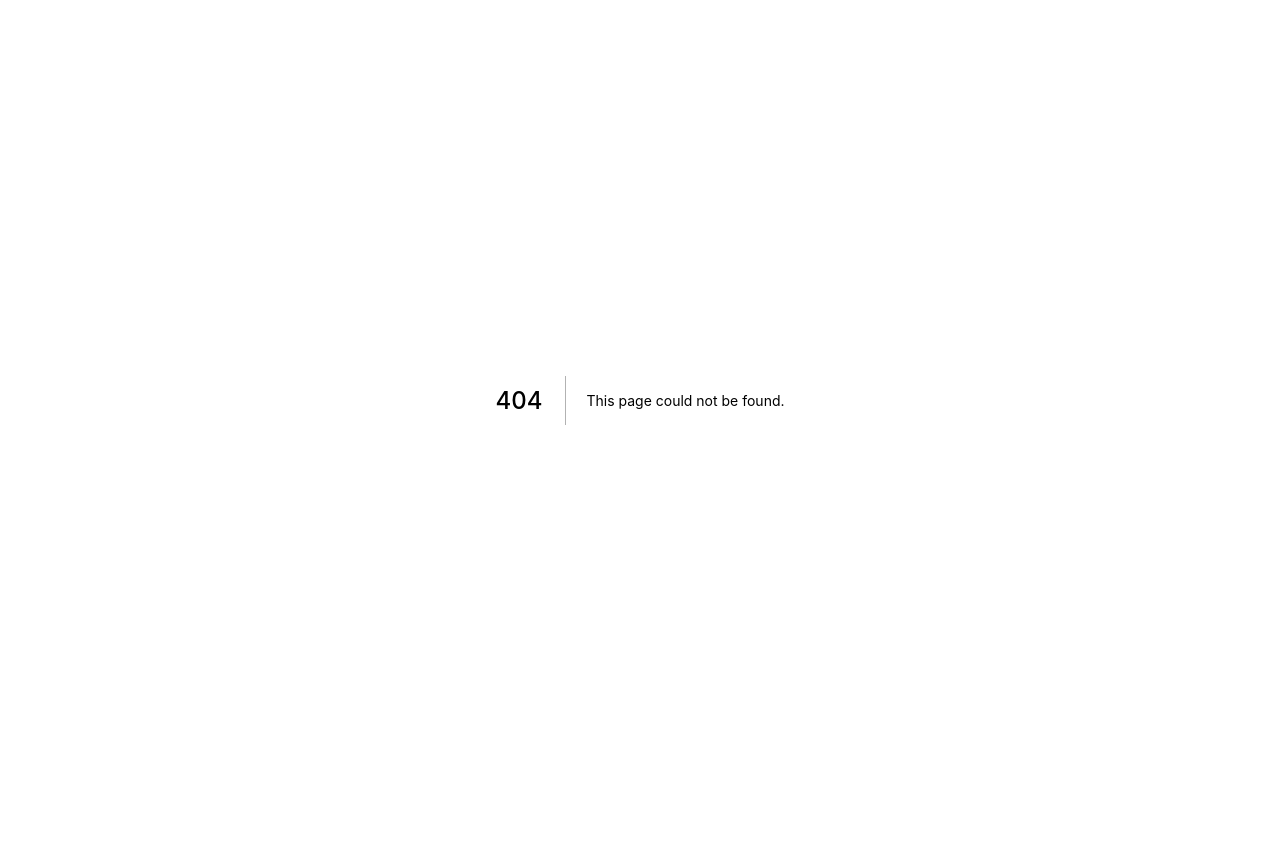
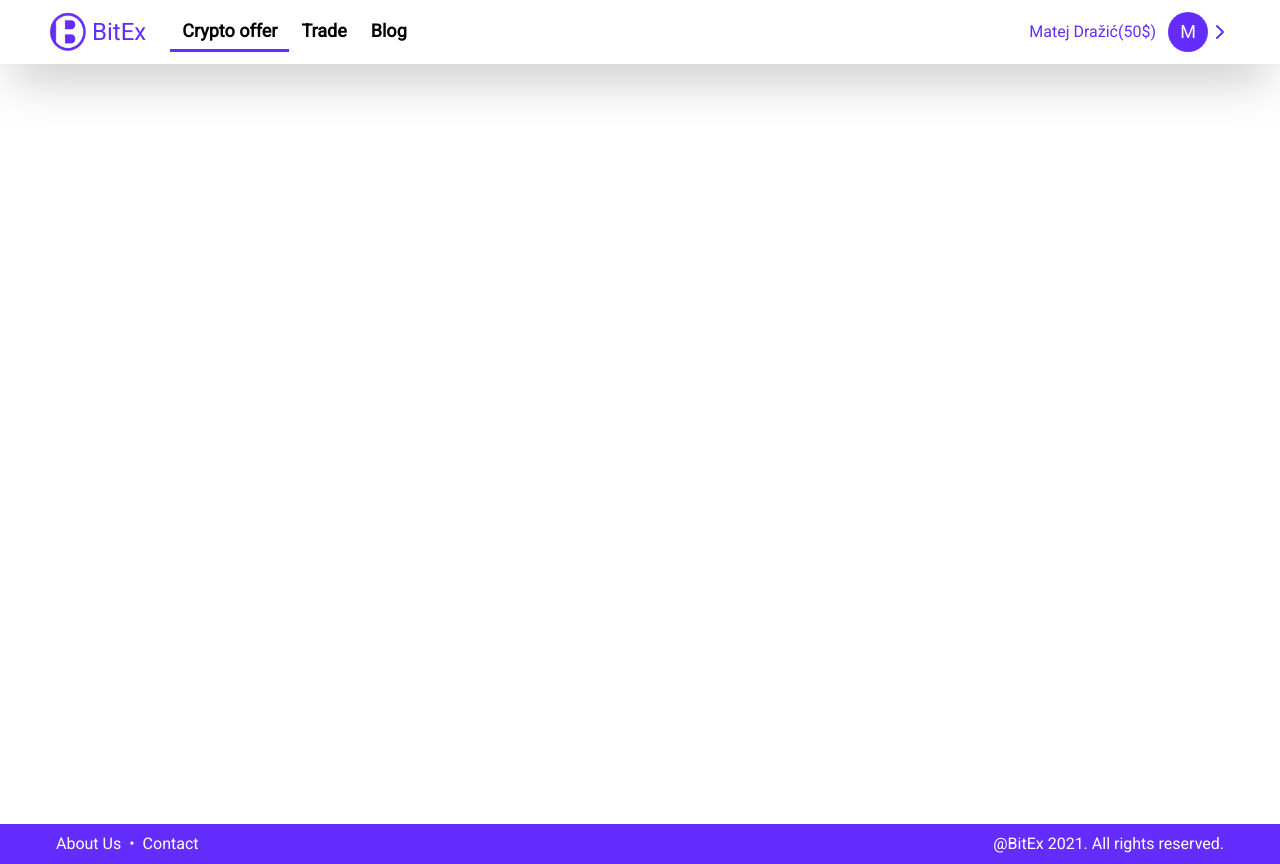
Before and after one commit to mislavivanda/BitEx, a Next.js app: page /account in a window 1280 px wide. Before the commit this address had no page. Before the commit the page ends 800 px from the top, so only its background shows below. Built offline with nearby package versions, Linux system fonts and the light colour scheme.

Commit message:
Added avatar and dropdown, created account page

```diff
--- a/components/navigation/index.js
+++ b/components/navigation/index.js
@@ -1,7 +1,8 @@
 import React, { useState } from "react";
 import { Button } from "../../components";
+import Dropdown from "../../modules/header/Dropdown";
 
-const Navigation = ({ isOpen }) => {
+const Navigation = ({ isOpen, isUserLoggedIn }) => {
   const [clickedNavItem, setClickedNavItem] = useState(0);
 
   return (
@@ -30,7 +31,8 @@ const Navigation = ({ isOpen }) => {
           !isOpen ? "translate-x-full" : "translate-x-0"
         } mb-2 sm:hidden flex flex-col items-center justify-center fixed top-0 right-0 w-screen h-screen transition-transform duration-500 ease-in-out bg-white z-10`}
       >
-        <div className="px-1 mb-2 flex items-center">
+        {!isUserLoggedIn ? (
+          <>
             <Button
               onClick={(e) => console.log("clicked2")}
               type="filled"
@@ -41,7 +43,21 @@ const Navigation = ({ isOpen }) => {
             <Button onClick={(e) => console.log("clicked1")} type="classic">
               Login
             </Button>
+          </>
+        ) : (
+          <div className="fixed mx-auto top-14 flex items-center">
+            <span className="my-2 py-1 px-3 text-primary-color">
+              {" "}
+              Matej Dražić(50$)
+            </span>
+            <div className="relative rounded-[50%] bg-primary-color h-[40px] w-[40px]">
+              <span className="absolute text-white text-lg top-[50%] left-[50%] -translate-x-[50%] -translate-y-[50%]">
+                M
+              </span>
             </div>
+            <Dropdown />
+          </div>
+        )}
         {["Crypto offer", "Trade", "Blog"].map((item, index) => (
           <div
             key={index}
--- a/modules/footer/index.js
+++ b/modules/footer/index.js
@@ -2,7 +2,7 @@ import React from "react";
 
 const Footer = () => {
   return (
-    <footer className="w-full absolute bottom-0 flex justify-center sm:justify-between items-center flex-wrap bg-primary-color min-h-50 py-0 px-12 text-base text-white">
+    <footer className="w-full absolute bottom-0 flex justify-center sm:justify-between items-center flex-wrap bg-primary-color py-0 px-12 text-base text-white">
       <div className="flex items-center">
         {["About Us", "Contact"].map((item, index) =>
           index < 1 ? (
--- /dev/null
+++ b/modules/header/Dropdown/index.js
@@ -0,0 +1,77 @@
+import { useState } from "react";
+
+const Dropdown = () => {
+  const [isOpened, setIsOpened] = useState(false);
+
+  return (
+    <>
+      <div
+        className="relative hover:cursor-pointer"
+        onClick={() => setIsOpened(!isOpened)}
+      >
+        <svg
+          xmlns="http://www.w3.org/2000/svg"
+          width="24"
+          height="24"
+          viewBox="0 0 24 24"
+          fill="none"
+          stroke="#642dfd"
+          stroke-width="2"
+          stroke-linecap="round"
+          stroke-linejoin="round"
+          className={`transition-transform duration-500 ease-in-out ${
+            isOpened ? "rotate-90" : ""
+          }`}
+        >
+          <polyline points="9 18 15 12 9 6"></polyline>
+        </svg>
+        <ul
+          className={`py-1 absolute list-none top-[24px] right-0 top-[calc(100%+1rem)] bg-white shadow-md rounded-md z-30
+                    ${
+                      isOpened ? "opacity-1" : "opacity-0"
+                    } transition-opacity duration-500 ease-in-out
+                `}
+        >
+          <li className="flex items-center hover:cursor-pointer py-2 px-6">
+            <svg
+              className="mr-2"
+              xmlns="http://www.w3.org/2000/svg"
+              width="24"
+              height="24"
+              viewBox="0 0 24 24"
+              fill="none"
+              stroke="#642dfd"
+              stroke-width="2"
+              stroke-linecap="round"
+              stroke-linejoin="round"
+            >
+              <path d="M20 21v-2a4 4 0 0 0-4-4H8a4 4 0 0 0-4 4v2"></path>
+              <circle cx="12" cy="7" r="4"></circle>
+            </svg>
+            <span className="text-primary-color">Account</span>
+          </li>
+          <li className="flex items-center hover:cursor-pointer py-2 px-6">
+            <svg
+              className="mr-2"
+              xmlns="http://www.w3.org/2000/svg"
+              width="24"
+              height="24"
+              viewBox="0 0 24 24"
+              fill="none"
+              stroke="#642dfd"
+              stroke-width="2"
+              stroke-linecap="round"
+              stroke-linejoin="round"
+            >
+              <path d="M9 21H5a2 2 0 0 1-2-2V5a2 2 0 0 1 2-2h4"></path>
+              <polyline points="16 17 21 12 16 7"></polyline>
+              <line x1="21" y1="12" x2="9" y2="12"></line>
+            </svg>
+            <span className="text-primary-color">Logout</span>
+          </li>
+        </ul>
+      </div>
+    </>
+  );
+};
+export default Dropdown;
--- a/modules/header/index.js
+++ b/modules/header/index.js
@@ -1,14 +1,16 @@
-import { useState, useEffect } from "react";
+import { useState } from "react";
 import { Navigation, Button } from "../../components";
+import Dropdown from "./Dropdown";
 import Image from "next/image";
 import LogoImage from "../../assets/logo.png";
 
 const Header = () => {
   const [isBurgerOpen, setIsBurgerOpen] = useState(false);
+  const [isUserLoggedIn, setIsUserLoggedIn] = useState(true);
 
   return (
     <header className="shadow-2xl fixed w-full top-0 px-12 py-2 flex items-center justify-between sm:justify-start bg-white">
-      <div className="flex items-center z-20">
+      <div className="relative flex items-center z-20">
         <Image
           src={LogoImage}
           height={40}
@@ -18,8 +20,23 @@ const Header = () => {
         />
         <span className="pl-1 text-primary-color text-2xl">BitEx</span>
       </div>
-      <Navigation isOpen={isBurgerOpen} />
+      <Navigation isOpen={isBurgerOpen} isUserLoggedIn={isUserLoggedIn} />
       <div className="hidden sm:flex items-center justify-end flex-grow">
+        {isUserLoggedIn ? (
+          <>
+            <span className="my-2 py-1 px-3 text-primary-color">
+              {" "}
+              Matej Dražić(50$)
+            </span>
+            <div className="relative rounded-[50%] bg-primary-color h-[40px] w-[40px]">
+              <span className="absolute text-white text-lg top-[50%] left-[50%] -translate-x-[50%] -translate-y-[50%]">
+                M
+              </span>
+            </div>
+            <Dropdown />
+          </>
+        ) : (
+          <>
             <Button
               onClick={(e) => console.log("clicked2")}
               type="filled"
@@ -30,6 +47,8 @@ const Header = () => {
             <Button onClick={(e) => console.log("clicked1")} type="classic">
               Login
             </Button>
+          </>
+        )}
       </div>
       {/*hamburger bar sa 3 komponente */}
       <div
@@ -37,19 +56,16 @@ const Header = () => {
         onClick={() => setIsBurgerOpen(!isBurgerOpen)}
       >
         <div
-          id="burger-top"
           className={`w-8 h-1 rounded-md bg-primary-color transition-all duration-500 ease-in-out ${
             isBurgerOpen ? "transform rotate-45  translate-y-[0.6875rem]" : ""
           }`}
         />
         <div
-          id="burger-middle"
           className={`w-8 h-1 rounded-md bg-primary-color transition-all duration-500 ease-in-out ${
             isBurgerOpen ? "transform translate-x-10 bg-transparent" : ""
           }`}
         />
         <div
-          id="burger-bottom"
           className={`w-8 h-1 rounded-md bg-primary-color transition-all duration-500 ease-in-out ${
             isBurgerOpen
               ? "transform -rotate-45 -translate-y-[0.6875rem]  "
--- /dev/null
+++ b/pages/account.js
@@ -0,0 +1,14 @@
+import Footer from "../modules/footer";
+import Header from "../modules/header";
+
+const Account = () => {
+  return (
+    <div className="relative min-h-screen">
+      <Header />
+      <main className="pt-5 pb-20 sm:pb-15 px-5 sm:px-10 md:px-12 lg:px-14 mt-16 text-font-color-dark"></main>
+      <Footer />
+    </div>
+  );
+};
+
+export default Account;
```
Lines whose indentation alone changed are shown as unchanged.
